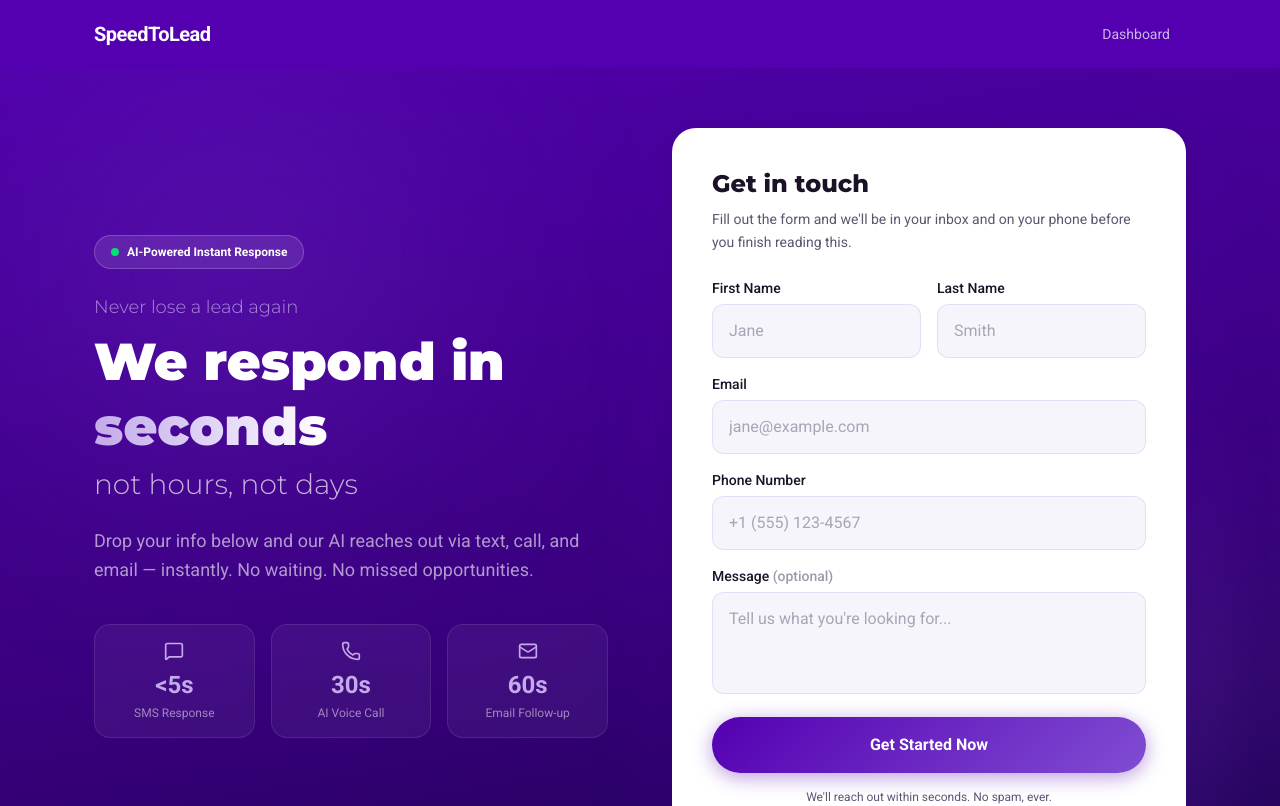
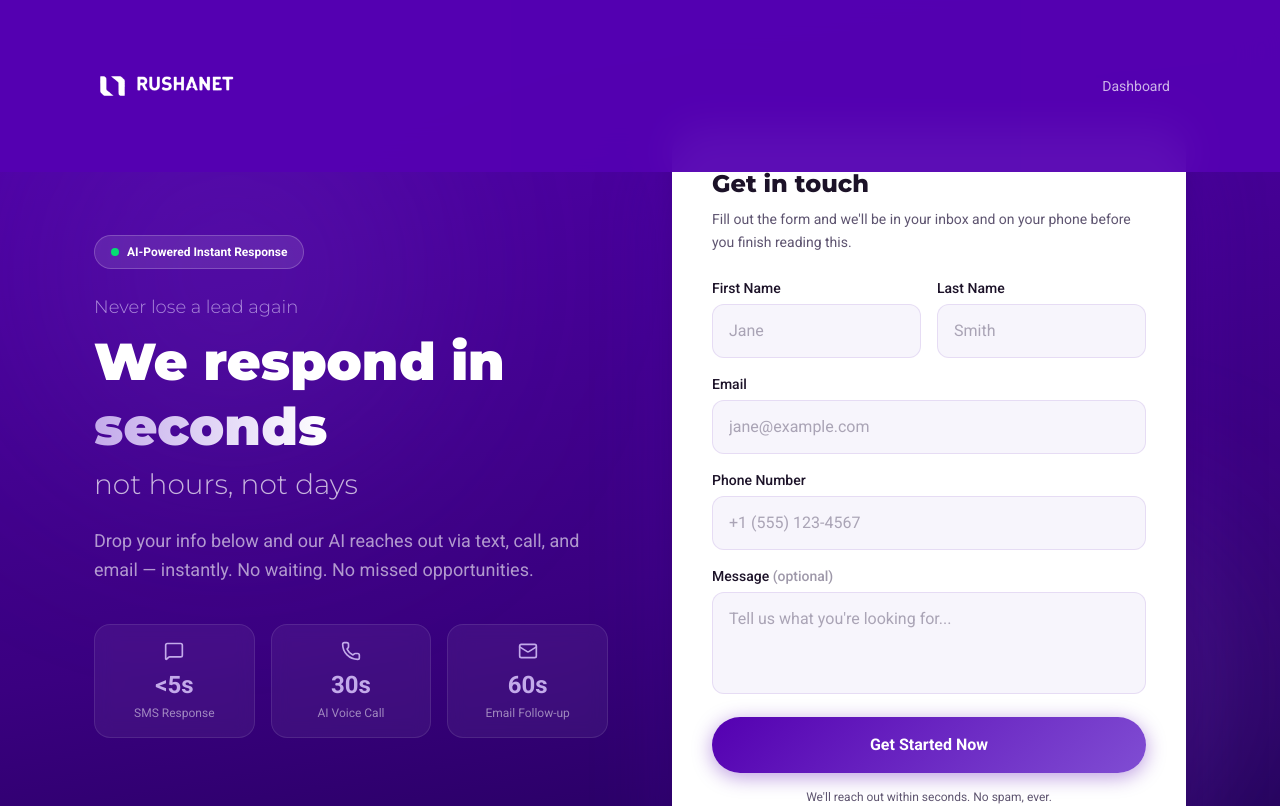
Before and after one commit to sabushid/speed-to-lead, a Next.js app: page / in a window 1280 px wide. Shown: the top 806 px of the page. Built offline with nearby package versions, Linux system fonts and the light colour scheme.

Commit message:
Replace text logo with Rushanet brand logo
Co-Authored-By: Claude Opus 4.6 (1M context) <noreply@anthropic.com>

```diff
--- a/src/app/dashboard/layout.tsx
+++ b/src/app/dashboard/layout.tsx
@@ -1,4 +1,5 @@
 import Link from "next/link";
+import Image from "next/image";
 
 export default function DashboardLayout({ children }: { children: React.ReactNode }) {
   return (
@@ -6,8 +7,8 @@ export default function DashboardLayout({ children }: { children: React.ReactNod
       <header className="bg-brand-dark/95 backdrop-blur-[20px] border-b border-white/10">
         <div className="max-w-7xl mx-auto px-6 py-4 flex items-center justify-between">
           <div className="flex items-center gap-6">
-            <Link href="/" className="font-[family-name:var(--font-heading)] text-xl font-bold text-white">
-              SpeedToLead
+            <Link href="/">
+              <Image src="/images/logo.png" alt="Rushanet" width={120} height={36} className="brightness-0 invert" />
             </Link>
             <Link
               href="/dashboard"
--- a/src/app/page.tsx
+++ b/src/app/page.tsx
@@ -1,5 +1,6 @@
 "use client";
 
+import Image from "next/image";
 import { motion } from "framer-motion";
 import { MessageSquare, Phone, Mail, Clock, Zap, Calendar } from "lucide-react";
 import LeadForm from "@/components/lead-form";
@@ -10,9 +11,14 @@ export default function LandingPage() {
       {/* Navigation */}
       <nav className="fixed top-0 left-0 right-0 z-50 bg-brand-dark/95 backdrop-blur-[20px]">
         <div className="max-w-[1140px] mx-auto px-6 py-4 flex items-center justify-between">
-          <span className="font-[family-name:var(--font-heading)] text-xl font-bold text-white tracking-tight">
-            SpeedToLead
-          </span>
+          <Image
+            src="/images/logo.png"
+            alt="Rushanet"
+            width={140}
+            height={40}
+            className="brightness-0 invert"
+            priority
+          />
           <a
             href="/dashboard"
             className="text-sm text-white/70 hover:text-white transition-all duration-200 px-4 py-2 rounded-full hover:bg-white/10"
```
Also changed, not shown: public/images/logo.png (added).
